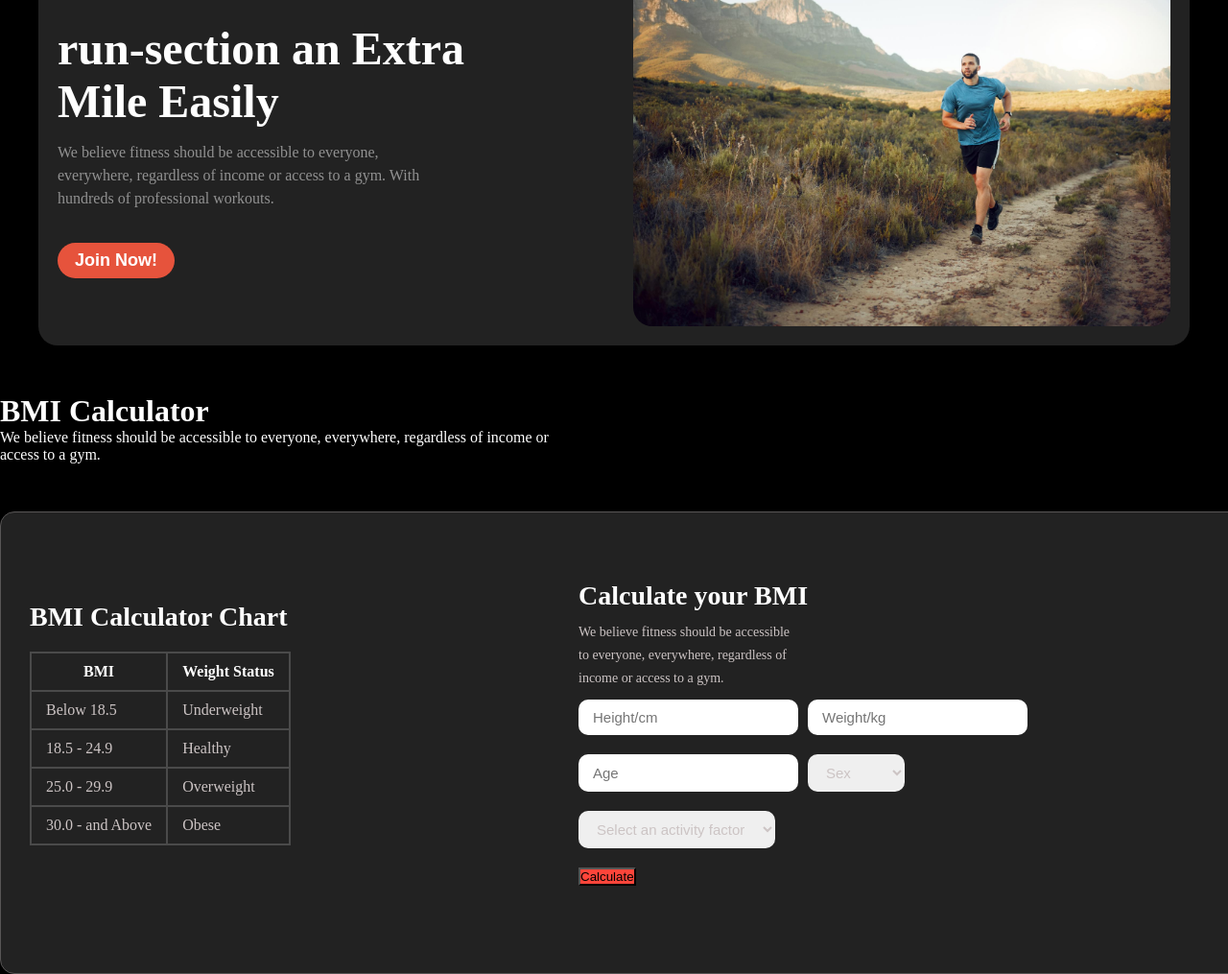
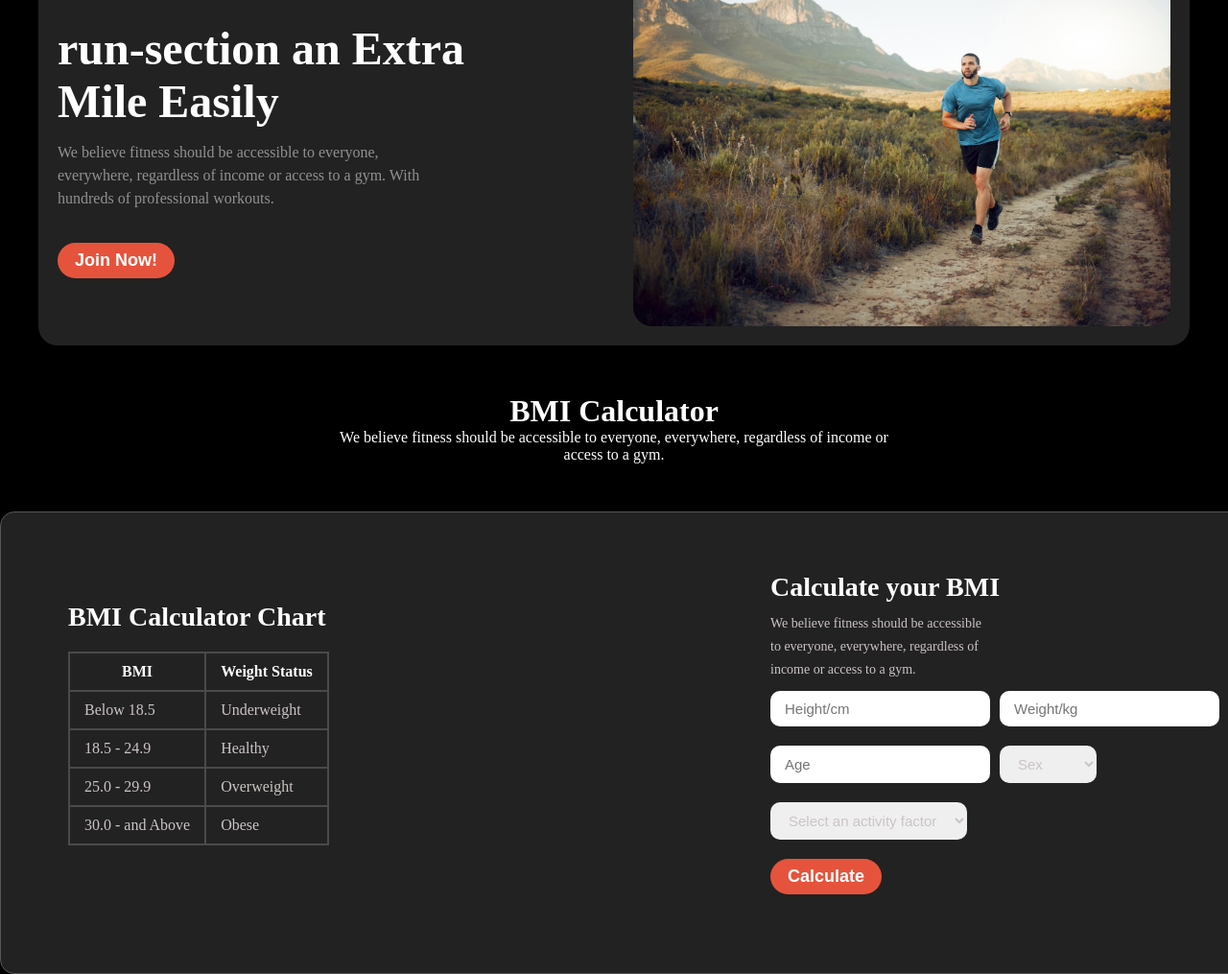
Before and after one commit to tisha39/Assignment-02-PH, a plain HTML site: page index.html in a window 1280 px wide. Shown: the part 1337-2352 px from the top of the page at 96% size. Drawn offline with Linux system fonts and the light colour scheme; a web font is replaced by a local one.

Commit message:
bmisector

```diff
--- a/index.html
+++ b/index.html
@@ -124,7 +124,7 @@
 
     <div class="containerbmi  bim-calcu">
       <div class="bim-h1">
-        <h2 class="header_two">BMI Calculator Chart</h2>
+        <h2 class="bmih1-header">BMI Calculator Chart</h2>
 
         <div class="bmi_chart">
           <table>
@@ -181,7 +181,7 @@
           </select>
         </div>
 
-        <button id="btnThree" class="btnAll">Calculate</button>
+        <button  class="btn-section">Calculate</button>
       </div>
 
     </div>
--- a/style.css
+++ b/style.css
@@ -247,7 +247,11 @@ border-radius: 20px;
 }
  /* BMI Calculator start here */
 
-
+ .bmi-container{
+  justify-content: center;
+  align-items: center;
+  text-align: center;
+ }
 
 
 
@@ -267,7 +271,7 @@ border-radius: 20px;
 }
 
 .containerbmi{
-  width: 1040px;
+  width: 1200px;
 }
 
 .bmi-containertwo{
@@ -279,13 +283,14 @@ border-radius: 20px;
   display: flex;
   justify-content: space-between;
    align-items: center;
+   justify-content: center;
    padding: 30px;
    border-radius: 15px;
 
 
 }
 
-.header_two{
+.bmih1-header{
   font-size: 28px;
   font-weight: 900;
   color:white ;
@@ -355,9 +360,7 @@ border-radius: 20px;
 }
 
 
-.btnAll{
-  background-color: #ff453a;
-  }
+
 
 
 
```
